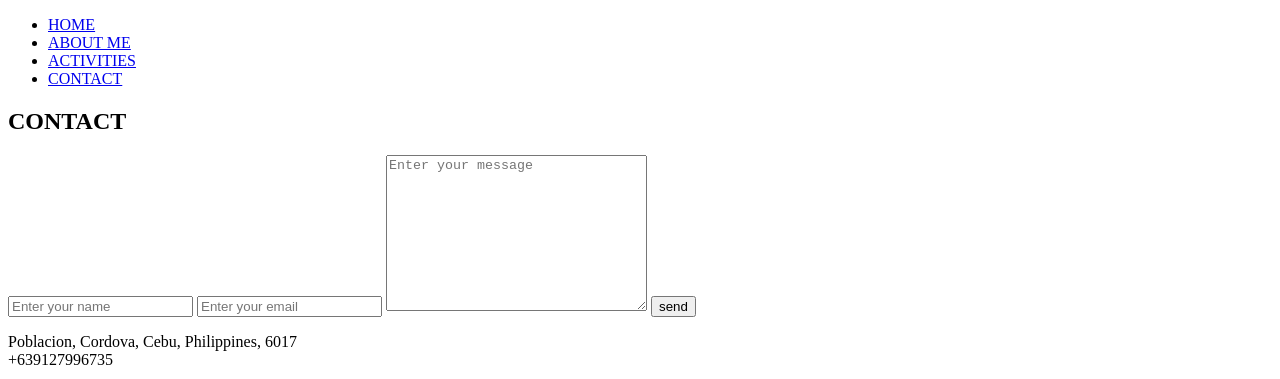
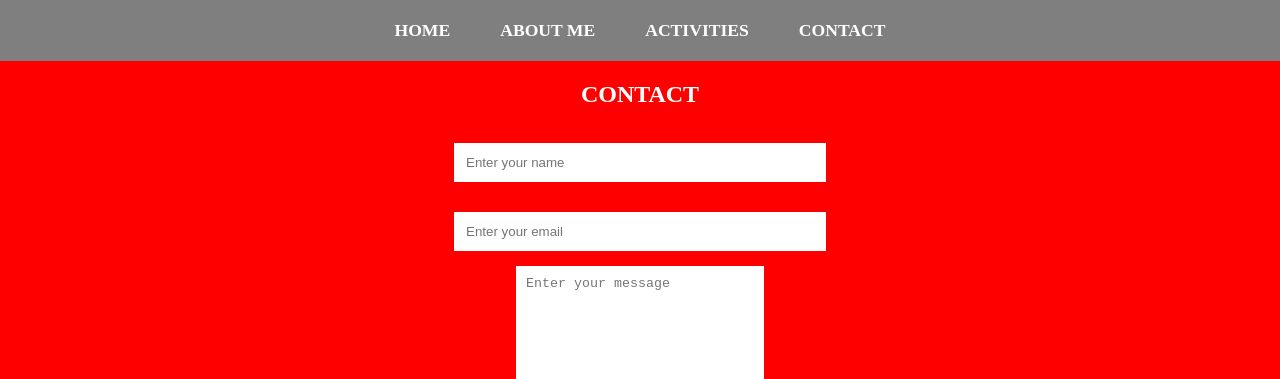
Before and after one commit to Rixsons/portfolio, a plain HTML site: page contact.html in a window 1280 px wide. Shown: the top 379 px of the page. Drawn offline with Linux system fonts and the light colour scheme.

Commit message:
Update contact.html

```diff
--- a/contact.html
+++ b/contact.html
@@ -5,7 +5,7 @@
    <title>C</title>
 
 </head>
-<link rel="stylesheet" href="CSS/resume&contact.css">
+<link rel="stylesheet" href="CSS/homepage&contact.css">
    <script src="https://kit.fontawesome.com/1115a55ae0.js" crossorigin="anonymous"></script>
 <body>
      <nav class="navbar">
```
